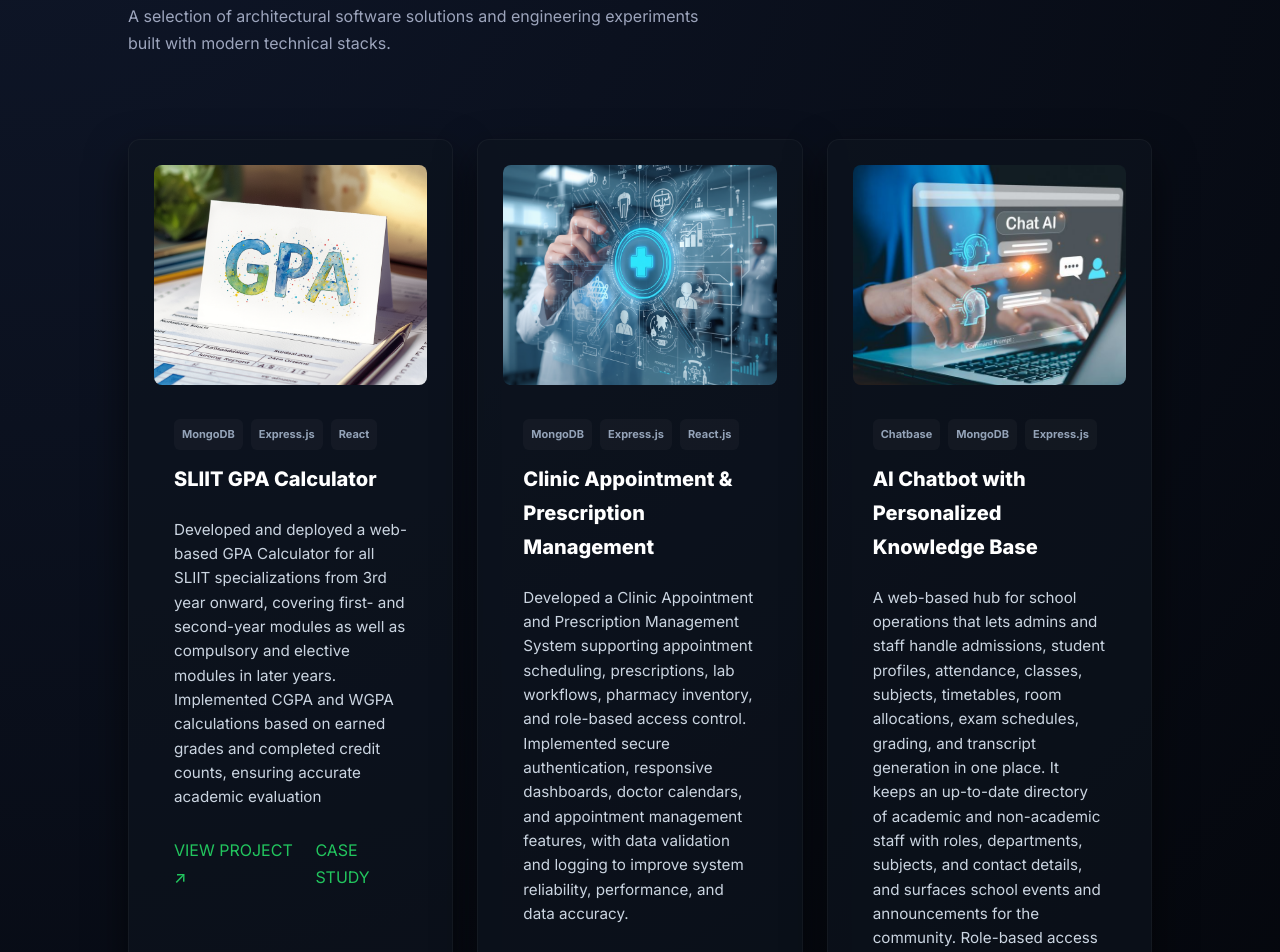
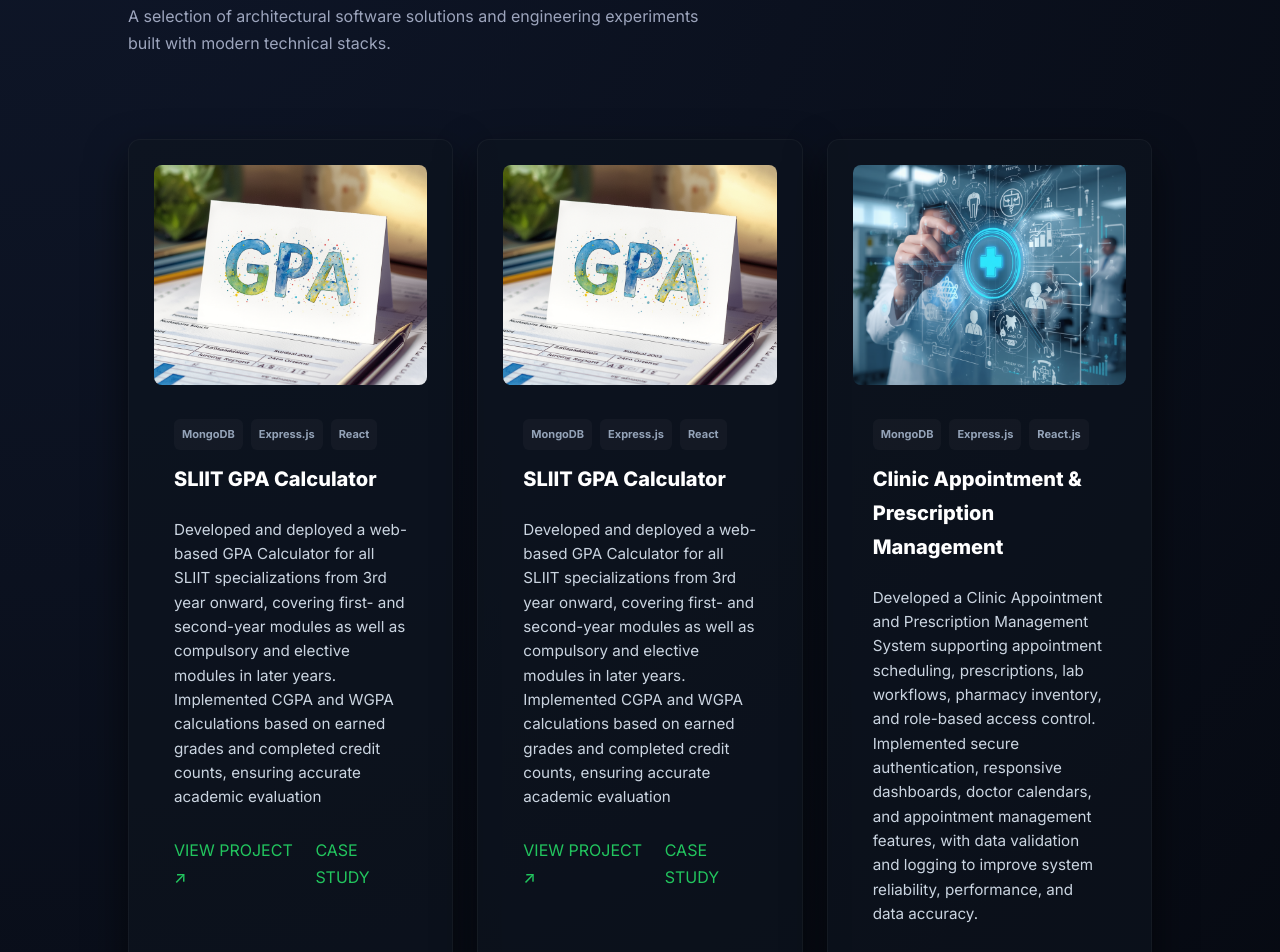
Before and after one commit to KavinduKHM/Personal-Portfolio, a React (Create React App) app in the folder frontend/: page /projects in a window 1280 px wide. Shown: the part 340-1292 px from the top of the page. Built offline with nearby package versions, Linux system fonts and the light colour scheme.

Commit message:
UI enhanced

```diff
--- a/frontend/src/data/projects.js
+++ b/frontend/src/data/projects.js
@@ -1,5 +1,6 @@
 // Hardcoded project list used by the Projects component; update here to change portfolio entries.
 export const projects = [
+
   {
     _id: "proj-001",
     slug: "sliit-gpa-calculator-for-all-specializations",
@@ -11,6 +12,15 @@ export const projects = [
   },
   {
     _id: "proj-002",
+    slug: "sliit-gpa-calculator-for-all-specializations",
+    image: "/photos/GPA.png",
+    title: "SLIIT GPA Calculator",
+    description: "Developed and deployed a web-based GPA Calculator for all SLIIT specializations from 3rd year onward, covering first- and second-year modules as well as compulsory and elective modules in later years. Implemented CGPA and WGPA calculations based on earned grades and completed credit counts, ensuring accurate academic evaluation",
+    technologies: ["MongoDB", "Express.js", "React", "Node.js", "HTML", "CSS", "JavaScript","Github"],
+    link: "https://github.com/KavinduKHM/SLIIT-GPA-Calculator-For-All-Specializations"
+  },
+  {
+    _id: "proj-003",
     image: "/photos/Clinic.png",
     slug: "clinic-appointment-and-prescription-management-system",
     title: "Clinic Appointment & Prescription Management",
@@ -19,7 +29,7 @@ export const projects = [
     link: "https://github.com/KavinduKHM/Clinic-Appointment-and-Prescription-Management-System"
   },
   {
-    _id: "proj-003",
+    _id: "proj-004",
     image: "/photos/chatbot.jpg",
     slug: "ai-chatbot-with-personalized-knowledgebase",
     title: "AI Chatbot with Personalized Knowledge Base",
@@ -28,7 +38,7 @@ export const projects = [
     link: "https://github.com/KavinduKHM/AI-Chatbot-With-Personalised-Knowledge-Base"
   },
   {
-    _id: "proj-004",
+    _id: "proj-005",
     slug: "real-time-white-board-sharing-app",
     image: "/photos/whiteboard.jpg",
     title: "Real-Time Whiteboard Sharing App",
@@ -37,7 +47,7 @@ export const projects = [
     link: "https://github.com/KavinduKHM/Real-Time-White-Board-Sharing-App"
   },
   {
-    _id: "proj-005",
+    _id: "proj-006",
     slug: "personal-finance-tracker",
     image: "/photos/finance.png",
     title: "Personal Finance Tracker",
@@ -46,7 +56,7 @@ export const projects = [
     link: "https://github.com/KavinduKHM/Personal-Finance-Tracker"
   },
   {
-    _id: "proj-006",
+    _id: "proj-007",
     slug: "online-school-information-management-system",
     image: "/photos/school.jpg",
     title: "Online School Information Management System",
@@ -55,7 +65,7 @@ export const projects = [
     link: "https://github.com/KavinduKHM/Online-School-Information-Management-System"
   },
   {
-    _id: "proj-007",
+    _id: "proj-008",
     slug: "insurance-management-system",
     image: "/photos/insurance.jpg",
     title: "Insurance Management System",
@@ -64,7 +74,7 @@ export const projects = [
     link: "https://github.com/KavinduKHM/Health-First-Insurance"
     },
     {
-      _id: "proj-008",
+      _id: "proj-009",
       slug: "wedding-planning-mobile-app",
       image: "/photos/wedding.jpg",
       title: "Wedding Planning Mobile App",
@@ -73,7 +83,7 @@ export const projects = [
       link: "https://github.com/KavinduKHM/Wedding-Planning-Mobile-App"
     },
     {
-      _id: "proj-009",
+      _id: "proj-010",
       slug: "habit-tracker-mobile-app",
       image: "/photos/habbit.jpg",
       title: "Habit Tracker Mobile App",
--- a/frontend/src/styles/styles.css
+++ b/frontend/src/styles/styles.css
@@ -500,7 +500,6 @@ section h2 {
   border-radius: 8px;
   background: transparent;
   border: 1px solid rgba(255,255,255,0.04);
-  display: inline-flex;
   align-items: center;
   justify-content: center;
   gap: 3px;
```
